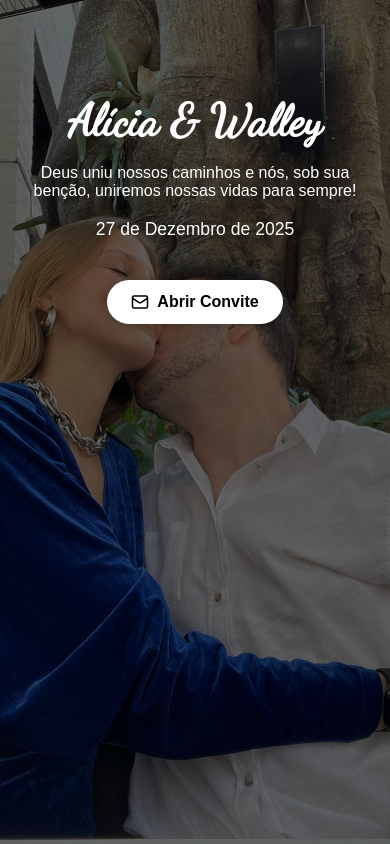
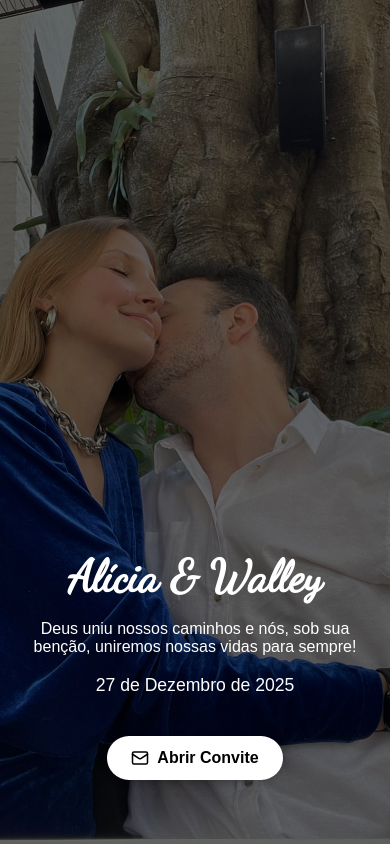
Before and after one commit to anazambarda/convite-alicia-walley, a React (Vite) app: page / in a window 390 px wide. Built offline with nearby package versions, Linux system fonts and the light colour scheme.

Commit message:
testando

```diff
--- a/src/styles/TelaInicial.css
+++ b/src/styles/TelaInicial.css
@@ -88,14 +88,15 @@
 .conteudo.mobile {
   display: flex;
   flex-direction: column;
-  justify-content: flex-start; /* ← era flex-end */
+  justify-content: flex-end; /* ← Mantemos isso */
   align-items: center;
   text-align: center;
   height: 100vh;
-  padding: 4rem 1.5rem 2rem; /* ↑ aumentou o topo, diminuiu o bottom */
+  padding: 2rem 1.5rem 4rem; /* ↓ Aumentou o bottom padding */
   z-index: 2;
   color: white;
 }
+
 
 
   .conteudo.mobile .topo h1 {
```
